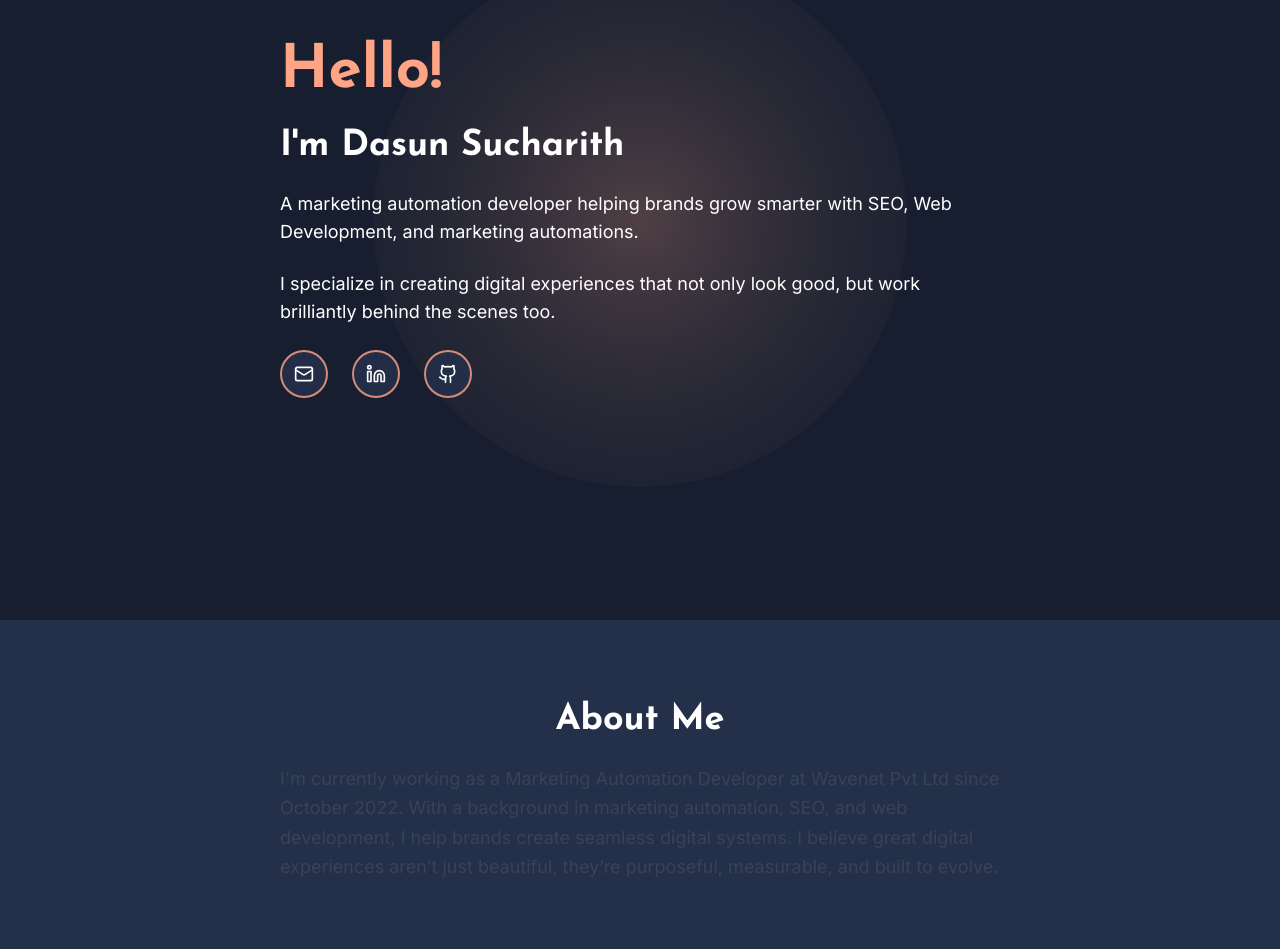
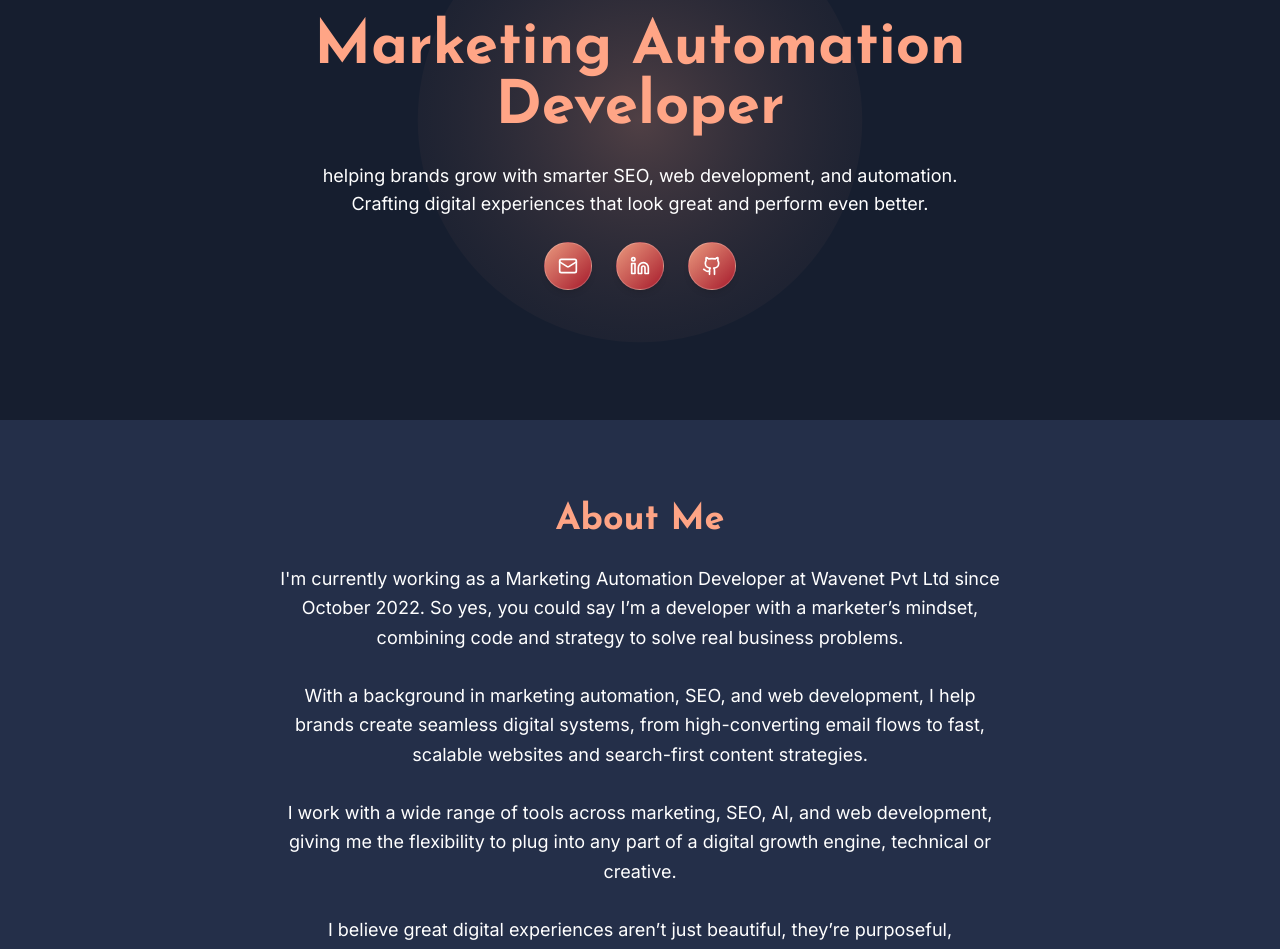
Before and after one commit to dasunsucharith/daunsucharith-me, a Next.js app: page / in a window 1280 px wide. Shown: the part 180-1129 px from the top of the page. Built offline with nearby package versions, Linux system fonts and the light colour scheme.

Commit message:
feat(about, hero, projects): enhance sections with animations and improved content

```diff
--- a/components/sections/AboutSection.tsx
+++ b/components/sections/AboutSection.tsx
@@ -5,13 +5,20 @@ import { motion } from 'framer-motion'
 const AboutSection = () => {
   return (
     <section id="about" className="py-20 bg-brand-surface text-white">
-      <div className="max-w-3xl mx-auto px-6 space-y-6">
+      <motion.div
+        initial={{ opacity: 0, y: 40 }}
+        whileInView={{ opacity: 1, y: 0 }}
+        viewport={{ once: true }}
+        transition={{ duration: 0.8 }}
+        className="max-w-3xl mx-auto px-6 space-y-6 text-center"
+      >
         <motion.h2
           initial={{ opacity: 0, y: 30 }}
           whileInView={{ opacity: 1, y: 0 }}
           viewport={{ once: true }}
           transition={{ duration: 0.8 }}
           className="text-3xl md:text-4xl font-bold text-center"
+          style={{ color: '#FEA485' }}
         >
           About Me
         </motion.h2>
@@ -20,13 +27,23 @@ const AboutSection = () => {
           whileInView={{ opacity: 1, y: 0 }}
           viewport={{ once: true }}
           transition={{ duration: 0.8, delay: 0.1 }}
-          className="text-lg leading-relaxed text-brand-muted"
+          className="text-lg leading-relaxed text-white text-center"
         >
-          I'm currently working as a Marketing Automation Developer at Wavenet Pvt Ltd since October 2022.
-          With a background in marketing automation, SEO, and web development, I help brands create seamless digital systems.
-          I believe great digital experiences aren’t just beautiful, they’re purposeful, measurable, and built to evolve.
+          I'm currently working as a Marketing Automation Developer at Wavenet Pvt Ltd since October 2022. So yes, you could say I’m a developer with a marketer’s mindset, combining code and strategy to solve real business problems.<br /><br />
+          With a background in marketing automation, SEO, and web development, I help brands create seamless digital systems, from high-converting email flows to fast, scalable websites and search-first content strategies.<br /><br />
+          I work with a wide range of tools across marketing, SEO, AI, and web development, giving me the flexibility to plug into any part of a digital growth engine, technical or creative.<br /><br />
+          I believe great digital experiences aren’t just beautiful, they’re purposeful, measurable, and built to evolve.<br /><br />
+          If you're looking for someone who can bridge the gap between marketing and tech, I'm your guy.
         </motion.p>
-      </div>
+        <a
+          href="/assets/files/dasun%20sucharith%20CV%206172025.pdf"
+          download
+          className="inline-block mt-6 px-6 py-2 rounded-full font-semibold text-sm bg-gradient-to-r from-brand-accent to-brand-strong text-white border border-white/20 relative overflow-hidden group"
+          style={{ background: 'linear-gradient(135deg, rgba(255, 165, 134, 0.9) 0%, rgba(181, 26, 43, 0.9) 100%)', backdropFilter: 'blur(20px)' }}
+        >
+          <span className="relative z-10">Download My CV</span>
+        </a>
+      </motion.div>
     </section>
   )
 }
--- a/components/sections/HeroSection.tsx
+++ b/components/sections/HeroSection.tsx
@@ -28,8 +28,8 @@ const HeroSection = () => {
       {/* Hero section with Rive background */}
       <section
         id="hero"
-        className="w-screen h-screen flex items-center relative overflow-x-hidden group"
-        style={{ backgroundColor: 'var(--primary-color)', position: 'relative' }}
+        className="w-screen flex items-center relative overflow-x-hidden group"
+        style={{ backgroundColor: 'var(--primary-color)', position: 'relative', minHeight: '600px', paddingTop: '5rem', paddingBottom: '5rem' }}
       >
         {/* Animated interactive background */}
         <div className="absolute inset-0 z-0 pointer-events-none">
@@ -68,51 +68,50 @@ const HeroSection = () => {
           </svg>
         </div>
         {/* Hero content */}
-        <div className="max-w-3xl mx-auto px-6 space-y-6 text-left relative z-10 h-full flex flex-col justify-center">
+        <motion.div
+          initial={{ opacity: 0, y: 40 }}
+          animate={{ opacity: 1, y: 0 }}
+          transition={{ duration: 0.8 }}
+          className="max-w-3xl mx-auto px-6 space-y-6 text-center relative z-10 h-full flex flex-col justify-center"
+        >
+          <motion.h2
+            initial={{ opacity: 0, y: 20 }}
+            animate={{ opacity: 1, y: 0 }}
+            transition={{ duration: 0.6 }}
+            className="text-2xl md:text-3xl font-bold text-white font-josefin mb-2"
+          >
+            Hello!
+          </motion.h2>
           <motion.h1
             initial={{ opacity: 0, y: 20 }}
             animate={{ opacity: 1, y: 0 }}
-            transition={{ duration: 0.6 }}
-            className="text-4xl md:text-6xl font-bold text-brand-accent font-josefin"
+            transition={{ duration: 0.6, delay: 0.1 }}
+            className="text-4xl md:text-6xl font-bold text-brand-accent font-josefin mb-4"
           >
-            Hello!
+            Marketing Automation Developer
           </motion.h1>
           <motion.p
             initial={{ opacity: 0, y: 20 }}
             animate={{ opacity: 1, y: 0 }}
-            transition={{ duration: 0.6, delay: 0.1 }}
-            className="text-2xl md:text-4xl font-bold text-white font-josefin"
+            transition={{ duration: 0.6, delay: 0.2 }}
+            className="text-base md:text-lg text-white mb-6"
           >
-            I'm Dasun Sucharith
-          </motion.p>
-          <motion.p
-            initial={{ opacity: 0, y: 20 }}
-            animate={{ opacity: 1, y: 0 }}
-            transition={{ duration: 0.6, delay: 0.2 }}
-            className="text-base md:text-lg text-white"
-          >
-            A marketing automation developer helping brands grow smarter with SEO, Web Development, and marketing automations.
-          </motion.p>
-          <motion.p
-            initial={{ opacity: 0, y: 20 }}
-            animate={{ opacity: 1, y: 0 }}
-            transition={{ duration: 0.6, delay: 0.3 }}
-            className="text-base md:text-lg text-white"
-          >
-            I specialize in creating digital experiences that not only look good, but work brilliantly behind the scenes too.
+            helping brands grow with smarter SEO, web development, and automation.<br />
+            Crafting digital experiences that look great and perform even better.
           </motion.p>
           <motion.div
             initial={{ opacity: 0, y: 20 }}
             animate={{ opacity: 1, y: 0 }}
-            transition={{ duration: 0.6, delay: 0.4 }}
+            transition={{ duration: 0.6, delay: 0.3 }}
             className="mt-8"
           >
-            <div className="flex gap-6">
+            <div className="flex gap-6 justify-center">
               <motion.a
                 href="mailto:sucharith.dasun@gmail.com"
-                whileHover={{ scale: 1.05 }}
+                whileHover={{ scale: 1.05, boxShadow: "0 0 25px rgba(255, 165, 134, 0.5)" }}
                 whileTap={{ scale: 0.95 }}
-                className="social-button ios-safe w-12 h-12 bg-brand-surface border-2 border-brand-accent rounded-full flex items-center justify-center text-white"
+                className="bg-gradient-to-r from-brand-accent to-brand-strong text-white w-12 h-12 rounded-full border border-white/20 flex items-center justify-center relative overflow-hidden group shadow-md"
+                style={{ background: 'linear-gradient(135deg, rgba(255, 165, 134, 0.9) 0%, rgba(181, 26, 43, 0.9) 100%)', backdropFilter: 'blur(20px)' }}
               >
                 <Mail className="w-5 h-5" />
               </motion.a>
@@ -120,9 +119,10 @@ const HeroSection = () => {
                 href="https://www.linkedin.com/in/dasun-sucharith/"
                 target="_blank"
                 rel="noopener noreferrer"
-                whileHover={{ scale: 1.05 }}
+                whileHover={{ scale: 1.05, boxShadow: "0 0 25px rgba(255, 165, 134, 0.5)" }}
                 whileTap={{ scale: 0.95 }}
-                className="social-button ios-safe w-12 h-12 bg-brand-surface border-2 border-brand-strong rounded-full flex items-center justify-center text-white"
+                className="bg-gradient-to-r from-brand-accent to-brand-strong text-white w-12 h-12 rounded-full border border-white/20 flex items-center justify-center relative overflow-hidden group shadow-md"
+                style={{ background: 'linear-gradient(135deg, rgba(255, 165, 134, 0.9) 0%, rgba(181, 26, 43, 0.9) 100%)', backdropFilter: 'blur(20px)' }}
               >
                 <Linkedin className="w-5 h-5" />
               </motion.a>
@@ -130,15 +130,16 @@ const HeroSection = () => {
                 href="https://github.com/dasunsucharith"
                 target="_blank"
                 rel="noopener noreferrer"
-                whileHover={{ scale: 1.05 }}
+                whileHover={{ scale: 1.05, boxShadow: "0 0 25px rgba(255, 165, 134, 0.5)" }}
                 whileTap={{ scale: 0.95 }}
-                className="social-button ios-safe w-12 h-12 bg-brand-surface border-2 border-brand-accent rounded-full flex items-center justify-center text-white"
+                className="bg-gradient-to-r from-brand-accent to-brand-strong text-white w-12 h-12 rounded-full border border-white/20 flex items-center justify-center relative overflow-hidden group shadow-md"
+                style={{ background: 'linear-gradient(135deg, rgba(255, 165, 134, 0.9) 0%, rgba(181, 26, 43, 0.9) 100%)', backdropFilter: 'blur(20px)' }}
               >
                 <Github className="w-5 h-5" />
               </motion.a>
             </div>
           </motion.div>
-        </div>
+        </motion.div>
       </section>
     </>
   )
--- a/components/sections/ProjectsSection.tsx
+++ b/components/sections/ProjectsSection.tsx
@@ -6,30 +6,32 @@ const projects = [
 	{
 		title: 'E-Commerce Platform',
 		description: 'A modern e-commerce platform built with Next.js and Stripe integration.',
-    url: 'https://example.com'
+		url: 'https://example.com',
 	},
 	{
 		title: 'SaaS Dashboard',
-    description: 'A comprehensive dashboard for SaaS businesses with analytics and billing integration.',
-    url: 'https://example.com'
+		description:
+			'A comprehensive dashboard for SaaS businesses with analytics and billing integration.',
+		url: 'https://example.com',
 	},
 	{
 		title: 'Learning Management System',
 		description: 'A full featured LMS with video streaming and interactive quizzes.',
-    url: 'https://example.com'
-  }
+		url: 'https://example.com',
+	},
 ]
 
 const ProjectsSection = () => {
 	return (
 		<section id="projects" className="py-20 bg-brand-base text-white">
-      <div className="max-w-5xl mx-auto px-6">
+			<div className="max-w-5xl mx-auto px-6 text-center">
 				<motion.h2
 					initial={{ opacity: 0, y: 30 }}
 					whileInView={{ opacity: 1, y: 0 }}
 					viewport={{ once: true }}
 					transition={{ duration: 0.8 }}
 					className="text-3xl md:text-4xl font-bold text-center mb-10"
+					style={{ color: '#FEA485' }}
 				>
 					Projects
 				</motion.h2>
@@ -47,7 +49,9 @@ const ProjectsSection = () => {
 							transition={{ duration: 0.6, delay: idx * 0.1 }}
 						>
 							<h3 className="text-xl font-semibold mb-2">{project.title}</h3>
-              <p className="text-brand-muted text-sm leading-relaxed">{project.description}</p>
+							<p className="text-brand-muted text-sm leading-relaxed">
+								{project.description}
+							</p>
 						</motion.a>
 					))}
 				</div>
```
Lines whose indentation alone changed are shown as unchanged.
